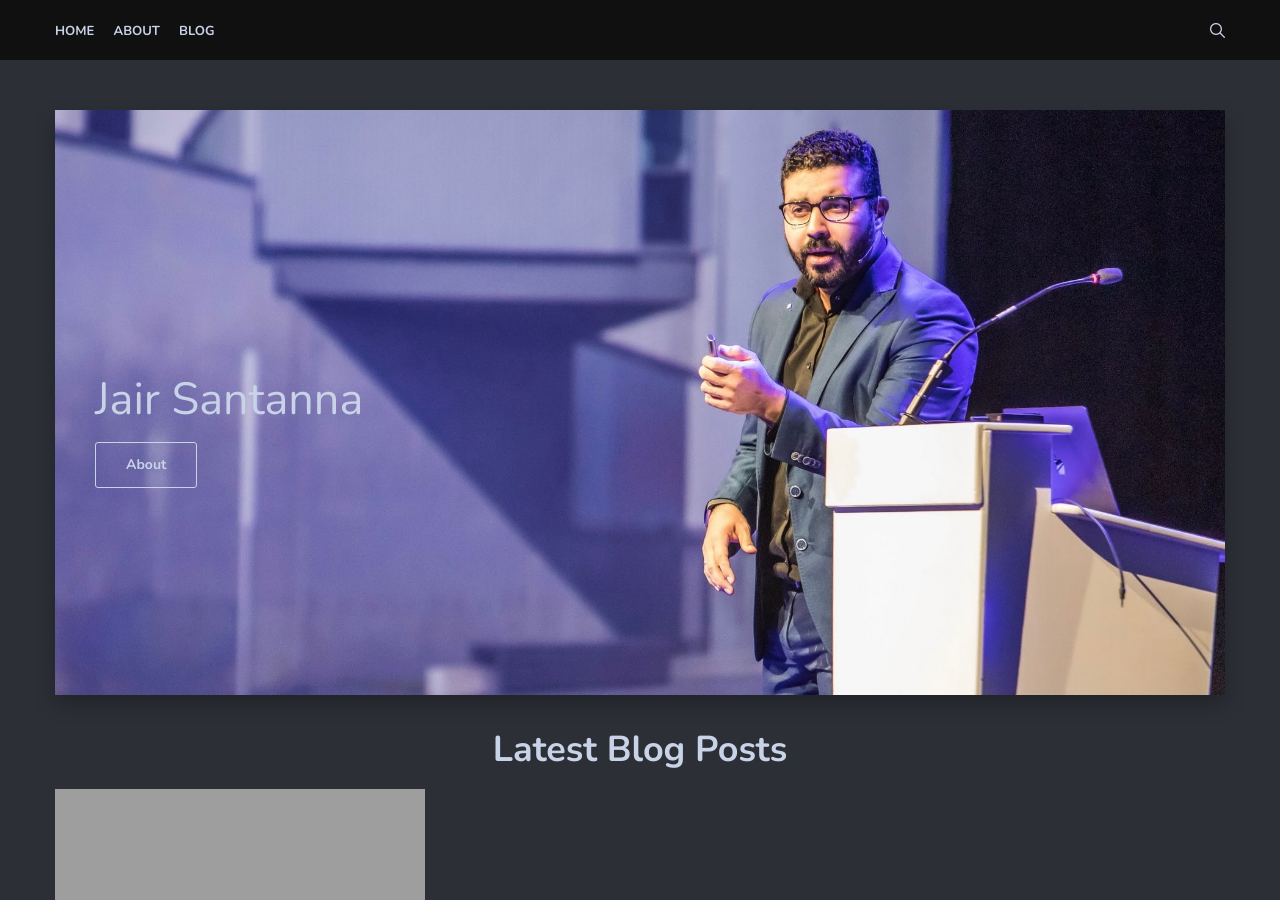
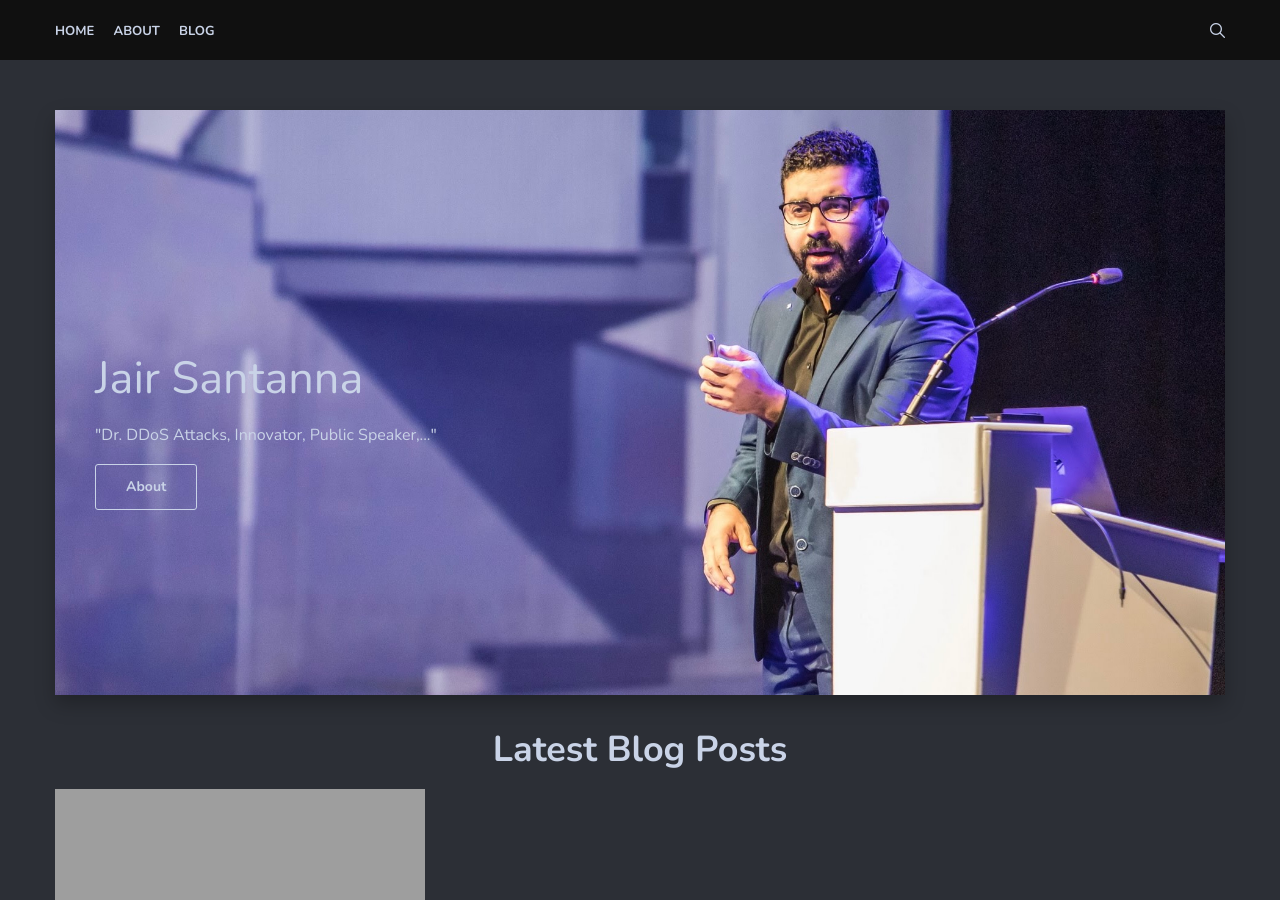
Before and after one commit to jjsantanna/jjsantanna.github.io, a Jekyll site: the page built from index.html, in a window 1280 px wide and 900 px high. Built offline with Jekyll 4.4.1, drawn with Linux system fonts in a browser that asks for light colours; nearby versions of some CDN libraries; the list of posts is cut into pages by our own code; grey boxes are pictures that could not be loaded.

Commit message:
fixing stuff

```diff
--- a/index.html
+++ b/index.html
@@ -8,6 +8,7 @@ layout: default
 				<div class="article-image-first" style="background-image: url({{"/img/01.jpg" | prepend: site.baseurl }})">
 					<div class="article-content-first">
 						<h2 class="article-title"><a href="{{ "/about/" | prepend: site.baseurl }}">Jair Santanna</a></h2>
+						<p>"Dr. DDoS Attacks, Innovator, Public Speaker,..."</p>
 						<a href="{{ "/about/" | prepend: site.baseurl }}" class="button read-more">About</a>
 					</div>
 				</div>
```
